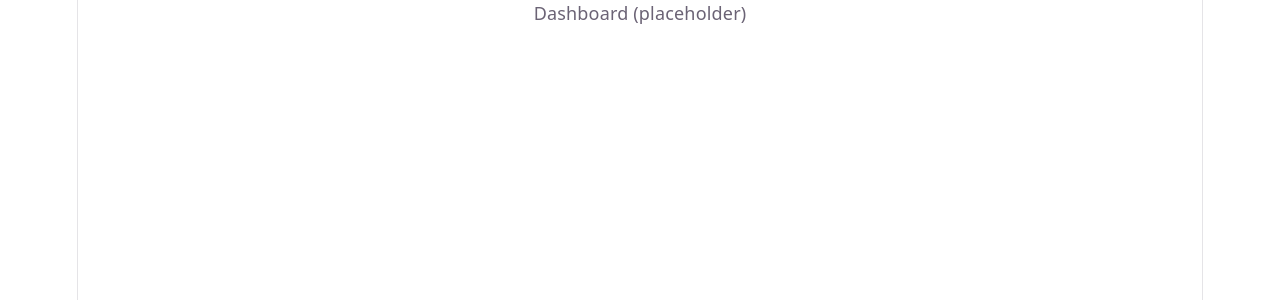
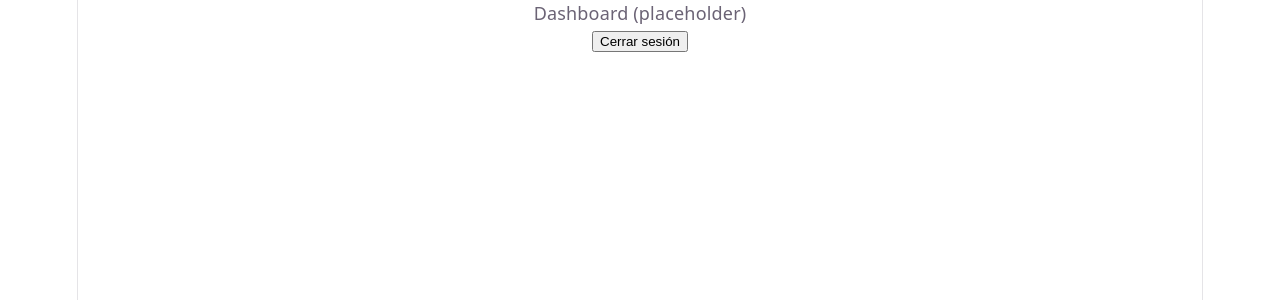
Before and after one commit to Daiana213/frontend-sistemamedico, a React (Vite) app: page /dashboard in a window 1280 px wide. Shown: the top 300 px of the page. Built offline with nearby package versions, Linux system fonts and the light colour scheme; no server answers; sample sign-in values are in the browser's storage.

Commit message:
feat: proteger rutas privadas y agregar cierre de sesión

```diff
--- a/src/App.jsx
+++ b/src/App.jsx
@@ -1,11 +1,30 @@
 import { Routes, Route } from 'react-router-dom'
 import Login from './pages/Login'
+import RutaProtegida from './components/RutaProtegida'
 
 function App() {
   return (
     <Routes>
       <Route path="/" element={<Login />} />
-      <Route path="/dashboard" element={<div>Dashboard (placeholder)</div>} />
+
+      <Route element={<RutaProtegida />}>
+        <Route
+          path="/dashboard"
+          element={
+            <div>
+              <p>Dashboard (placeholder)</p>
+              <button
+                onClick={() => {
+                  localStorage.clear()
+                  window.location.href = '/'
+                }}
+              >
+                Cerrar sesión
+              </button>
+            </div>
+          }
+        />
+      </Route>
     </Routes>
   )
 }
--- /dev/null
+++ b/src/components/RutaProtegida.jsx
@@ -0,0 +1,13 @@
+import { Navigate, Outlet } from 'react-router-dom'
+
+function RutaProtegida() {
+  const token = localStorage.getItem('accessToken')
+
+  if (!token) {
+    return <Navigate to="/" replace />
+  }
+
+  return <Outlet />
+}
+
+export default RutaProtegida
```
